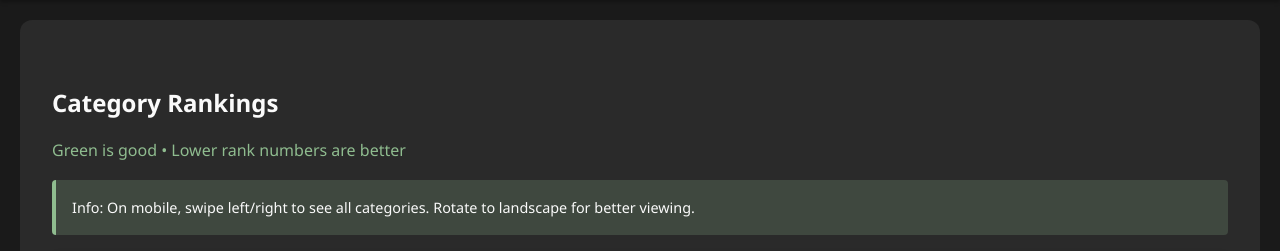
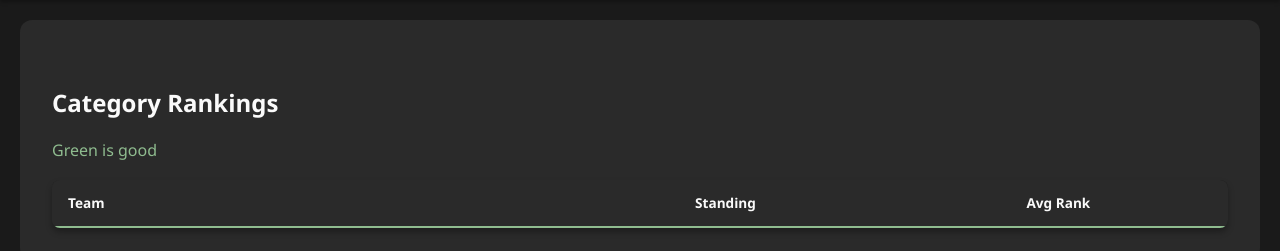
Before and after one commit to NathanEmb/space-jam-dashboard, a FastAPI app: template src/frontend/templates/index.html in a window 1280 px wide. Shown: the part 85-336 px from the top of the page. Run offline with FastAPI, Linux system fonts and the light colour scheme; the template is opened without the code that fills it, so the values that code supplies are empty; parts of the project's set-up code (start-up, migrations or seed data) failed here and were passed over.

Commit message:
decluttering + more usable sidebar

```diff
--- a/src/app.py
+++ b/src/app.py
@@ -74,6 +74,12 @@ app = FastAPI(title="Space Jammers Dashboard", lifespan=lifespan)
 
 # Setup templates
 templates = Jinja2Templates(directory="src/frontend/templates")
+
+
+@app.get("/healthz")
+async def healthz():
+    """Health check endpoint for ECS."""
+    return {"status": "healthy"}
 
 
 @app.get("/", response_class=HTMLResponse)
--- a/src/frontend/templates/base.html
+++ b/src/frontend/templates/base.html
@@ -472,6 +472,25 @@
     })();
     </script>
 
+    <!-- Only one sidebar dropdown open at a time -->
+    <script>
+    (function() {
+        const submenuToggles = document.querySelectorAll('.submenu-toggle');
+        submenuToggles.forEach(toggle => {
+            toggle.addEventListener('change', function() {
+                if (this.checked) {
+                    // Close all other dropdowns
+                    submenuToggles.forEach(other => {
+                        if (other !== this) {
+                            other.checked = false;
+                        }
+                    });
+                }
+            });
+        });
+    })();
+    </script>
+
     {% block extra_js %}{% endblock %}
 </body>
 </html>
--- a/src/frontend/templates/index.html
+++ b/src/frontend/templates/index.html
@@ -201,11 +206,7 @@
 <div class="main-content">
     <div id="rankings" class="section-header">
         <h2>Category Rankings</h2>
-        <p style="color: var(--primary-green); margin-bottom: 0.5rem;">Green is good • Lower rank numbers are better</p>
-    </div>
-
-    <div class="info-banner">
-        Info: On mobile, swipe left/right to see all categories. Rotate to landscape for better viewing.
+        <p style="color: var(--primary-green); margin-bottom: 0.5rem;">Green is good</p>
     </div>
 
     <div class="table-container">
@@ -238,11 +239,13 @@
 
 <script>
     function get_rank_class(rank) {
-        if (rank <= 2) return 'rank-excellent';
-        if (rank <= 4) return 'rank-good';
-        if (rank <= 6) return 'rank-average';
-        if (rank <= 8) return 'rank-poor';
-        return 'rank-bad';
+        const roundedRank = Math.round(rank);
+        if (roundedRank <= 2) return 'rank-1';
+        if (roundedRank <= 4) return 'rank-2';
+        if (roundedRank <= 5) return 'rank-3';
+        if (roundedRank <= 7) return 'rank-4';
+        if (roundedRank <= 9) return 'rank-5';
+        return 'rank-6';
     }
 
     // Apply rank classes to table cells
```
Also changed, not shown: other parts of src/frontend/templates/index.html (+14 -9 lines), src/frontend/templates/matchup.html (+0 -29 lines).
